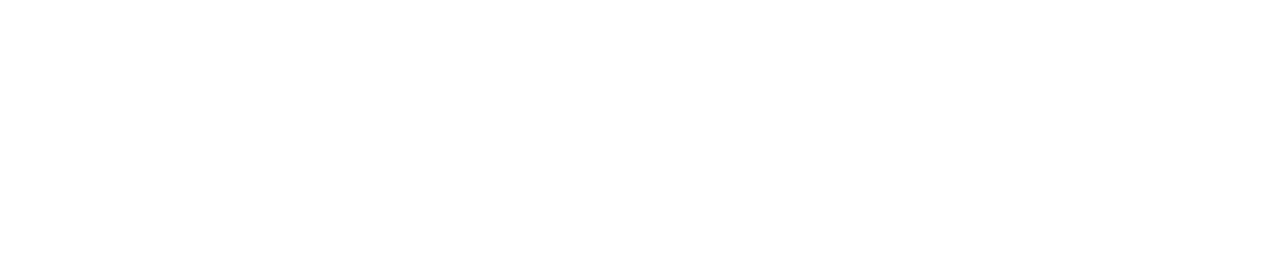
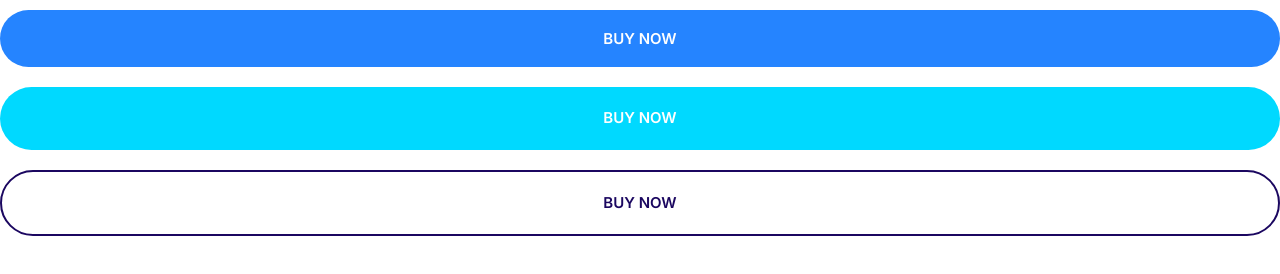
Before and after one commit to sandrow/HTML-CSS, a plain HTML site: page index.html in a window 1280 px wide. Drawn offline with Linux system fonts and the light colour scheme.

Commit message:
built the button component

```diff
--- a/css/styles.css
+++ b/css/styles.css
@@ -4,6 +4,10 @@
   --color-accent: #ff3400;
   --color-heading: #1b0760;
   --color-body: #918ca4;
+}
+
+*, *::after, *::before {
+  box-sizing: border-box;
 }
 /* Typography */
 html {
@@ -160,7 +164,7 @@ a {
 }
 
 .icon-container {
-  background: #f3f9f8;
+  background: #f3f9fa;
   width: 64px;
   height: 64px;
   border-radius: 100%;
@@ -169,3 +173,67 @@ a {
   align-items: center;
 
 }
+
+/* Buttons */
+
+.btn {
+  border-radius: 40px;
+  border: 0;
+  cursor: pointer;
+  font-size: 1.8rem;
+  font-weight: 600;
+  margin: 1rem 0;
+  padding: 2rem 3rem;
+  text-align: center;
+  text-transform: uppercase;
+  white-space: nowrap;
+}
+
+.btn--primary {
+  background: var(--color-primary);
+  color: #fff;
+}
+
+.btn--primary:hover {
+  background: #3a8ffd;
+}
+
+.btn--secondary {
+  background: var(--color-secondary);
+  color: #fff;
+}
+
+.btn--secondary:hover {
+  background: #00c8eb;
+}
+
+.btn--accent {
+  background: var(--color-accent);
+  color: #fff;
+}
+
+.btn--accent:hover {
+  background: #ec3000;
+}
+
+.btn--block {
+  width: 100%;
+  display: inline-block;
+}
+
+.btn--outline {
+  background: #fff;
+  color: var(--color-heading);
+  border: 2px solid var(--color-heading)
+}
+
+.btn--outline:hover {
+  background: var(--color-heading);
+  color: #fff;
+}
+
+@media screen and (min-width: 1024px) {
+  .btn {
+    font-size: 1.5rem;
+  }
+}
--- a/index.html
+++ b/index.html
@@ -13,5 +13,9 @@
     <link rel="stylesheet" href="css/normalize.css" />
     <link rel="stylesheet" href="css/styles.css" />
   </head>
-  <body></body>
+  <body>
+    <button class="btn btn--primary btn--block">Buy now</button>
+    <a href="#" class="btn btn--secondary btn--block">Buy now</a>
+    <a href="#" class="btn btn--outline btn--block">Buy now</a>
+  </body>
 </html>
```
Also changed, not shown: components/buttons.html (added, +3 -0 lines).
